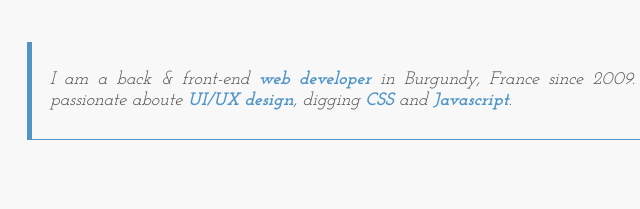
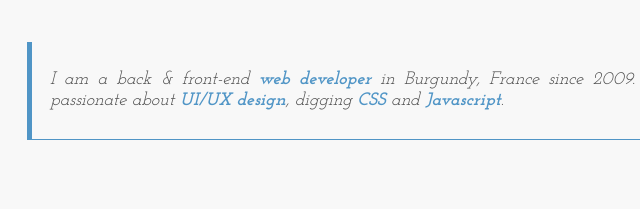
Before and after one commit to armellarcier/armellarcier.github.io.code, a website: page src/index.pug in a window 1280 px wide. Shown: the part 384-593 px from the top of the page, 211-851 px from the left. Drawn offline with nearby package versions, Linux system fonts and the light colour scheme; files that its build step writes are made by us from their sources.

Commit message:
fix : type on home

```diff
--- a/src/index.pug
+++ b/src/index.pug
@@ -8,7 +8,7 @@ append header
                     b web developer
                     | in Burgundy, France since 2009. Former
                     b photographer
-                    | , passionate aboute
+                    | , passionate about
                     b UI/UX design
                     | , digging
                     b CSS
```
